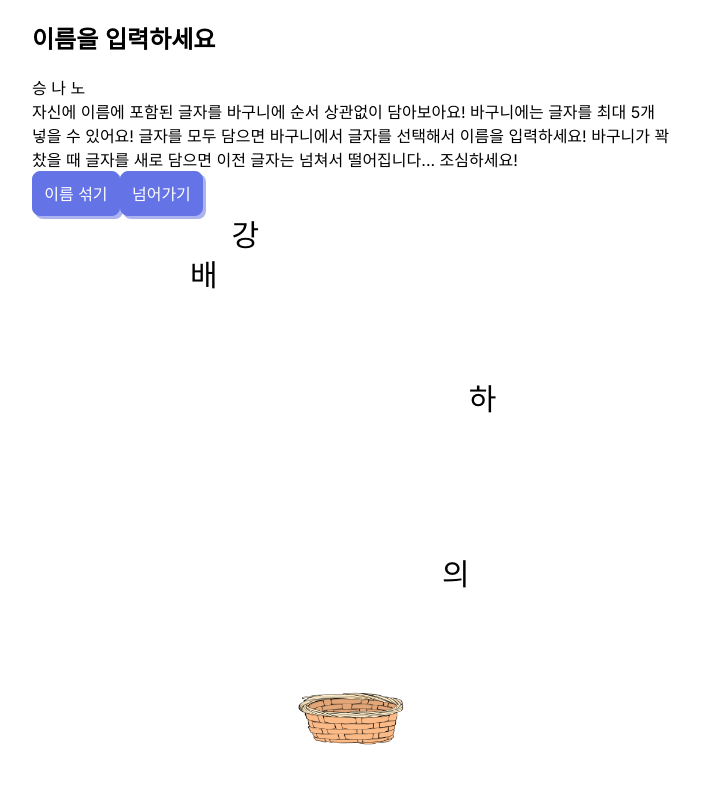
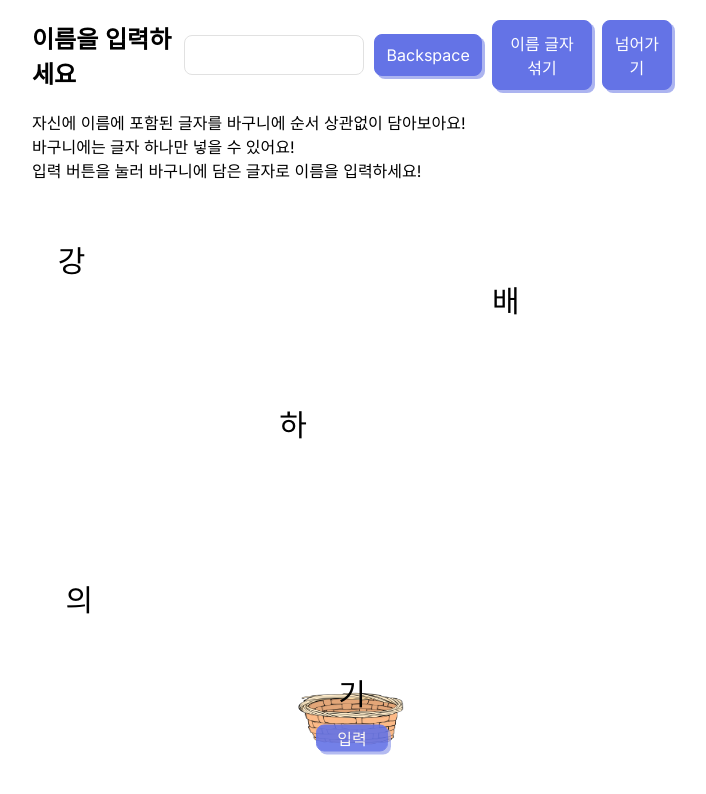
Before and after one commit to Team-SADA/SADA_UI, a React (Create React App) app: page /name in a window 1280 px wide. Shown: the top 794 px of the page, without its empty margins (288-994 px from the left). Built offline with nearby package versions, Linux system fonts and the light colour scheme.

Commit message:
Name Input & Notification

```diff
--- a/src/pages/name_page.module.scss
+++ b/src/pages/name_page.module.scss
@@ -4,10 +4,21 @@
   user-select: none;
 
   .header {
-    h2 {
+    .title {
+      display: flex;
+      flex-direction: row;
+      gap: 10px;
+      align-items: center;
+
+      h2 {
+      }
+      input {
+        width: 180px;
+        height: 40px;
+        font-size: 25px;
+      }
     }
-    input {
-    }
+
     .description {
     }
   }
@@ -15,6 +26,7 @@
   .nameTable {
     position: relative;
     width: 100%;
+    margin-top: 60px;
     span {
       position: absolute;
       animation: fall 1.2s ease-in forwards;
@@ -36,18 +48,30 @@
       position: absolute;
       width: 100%;
       height: 100%;
+      z-index: 0;
+    }
+
+    div {
+      display: flex;
+      justify-content: center;
+
+      span {
+        font-size: 30px;
+        z-index: 1;
+      }
     }
 
     button {
       position: absolute;
-      width: 80%;
-      height: 20%;
+      width: 60%;
+      height: 30%;
       left: 50%;
-      opacity: 70%;
+      opacity: 90%;
+      padding: 0;
     }
 
     .button1 {
-      top: 35%;
+      top: 45%;
       transform: translate(-50%, 50%);
     }
 
--- a/src/pages/name_page.tsx
+++ b/src/pages/name_page.tsx
@@ -2,6 +2,7 @@ import { useNavigate } from "react-router";
 import classes from "./name_page.module.scss";
 import { useContext, useEffect, useState } from "react";
 import GlobalContext from "../components/context/context";
+import {useNotification} from "../components/notification/NotificationProvider";
 
 const DEBUG = false;
 
@@ -42,35 +43,48 @@ interface Block {
 
 export default function NamePage() {
   const navigate = useNavigate();
-
+  const notice = useNotification();
   const { studentNumber } = useContext(GlobalContext);
 
   const submitHandler = () => {
+    if (name !== json[studentNumber]) {
+      notice({
+        type: "SUCCESS",
+        message: "학번과 이름이 안 맞네요~",
+      });
+      return;
+    }
     clearTimeout(timeoutId!);
     console.log(studentNumber);
     console.log(json[studentNumber]);
+    notice({
+      type: "SUCCESS",
+      message: "이름 쓰기 성공!",
+    });
     navigate("/birthday");
   };
 
   const [mouseX, setMouseX] = useState(window.innerWidth / 2);
   const [charQueue, setCharQueue] = useState<string[]>(nameChars);
   const [newCharIndex, setNewCharIndex] = useState(0);
-  const [listener, setListener] = useState<EventListener | null>(null);
-  const [name, setName] = useState<(string | null)[]>([null, null, null]);
+  const [basketChars, setBasketChars] = useState<(string | null)[]>([null]);
+  const [name, setName] = useState<string>("");
 
   const [collide, setCollide] = useState(false);
-
-  const shuffleName = () => {
-    setName(shuffle(name));
-  }
 
   const randomLeft = () => Math.random() * window.innerWidth * 0.5;
 
   const createNewBlock = (): Block => {
     // if (newCharIndex >= charQueue.length) return { char: "", left: 0 };
     const data = charQueue[newCharIndex % charQueue.length];
-    setNewCharIndex(newCharIndex % charQueue.length + 1);
-    return { char: data, left: randomLeft() };
+    setNewCharIndex((newCharIndex + 1) % charQueue.length);
+    let left = randomLeft();
+    while (
+        blockList[(newCharIndex - 1) % charQueue.length] !== undefined &&
+        Math.abs(left - blockList[(newCharIndex - 1) % charQueue.length].left) < 200
+        )
+      left = randomLeft();
+    return { char: data, left: left };
   };
 
   const [blockList, setBlockList] = useState<Block[]>([]);
@@ -115,8 +129,8 @@ export default function NamePage() {
           const basketRelativeBlockX = collidedBlock.left - mouseX + window.innerWidth / 4;
           console.log('block: ', collidedBlock.char, basketRelativeBlockX);
           if (-60 <= basketRelativeBlockX && basketRelativeBlockX <= 60) {
-            if (!name.includes(collidedBlock.char)) {
-              setName([...name.slice(1), collidedBlock.char]);
+            if (!basketChars.includes(collidedBlock.char)) {
+              setBasketChars([...basketChars.slice(1), collidedBlock.char]);
               setCollide(true);
             }
           }
@@ -128,24 +142,24 @@ export default function NamePage() {
   return (
     <section className={classes.section}>
       <div className={classes.header}>
-        <h2>이름을 입력하세요</h2>
-        <span>
-          {name.map(char => (
-            <span>{char !== null ? char : '_'} </span>
-          ))}
-        </span>
+        <div className={classes.title}>
+          <h2>이름을 입력하세요</h2>
+          <input type="text" value={name} readOnly/>
+          <button className="btn-flat" onClick={() => setName(name.slice(0, -1))}>
+            Backspace
+          </button>
+          <button className="btn-flat" onClick={() => setName(shuffle(name.split("")).join(""))}>
+            이름 글자 섞기
+          </button>
+          <button className="btn-flat" onClick={submitHandler}>
+            넘어가기
+          </button>
+        </div>
         <div className={classes.description}>
-          자신에 이름에 포함된 글자를 바구니에 순서 상관없이 담아보아요!
-          바구니에는 글자를 최대 5개 넣을 수 있어요!
-          글자를 모두 담으면 바구니에서 글자를 선택해서 이름을 입력하세요!
-          바구니가 꽉 찼을 때 글자를 새로 담으면 이전 글자는 넘쳐서 떨어집니다... 조심하세요!
+          자신에 이름에 포함된 글자를 바구니에 순서 상관없이 담아보아요!<br/>
+          바구니에는 글자 하나만 넣을 수 있어요!<br/>
+          입력 버튼을 눌러 바구니에 담은 글자로 이름을 입력하세요!
         </div>
-        <button className="btn-flat" onClick={shuffleName}>
-          이름 섞기
-        </button>
-        <button className="btn-flat" onClick={submitHandler}>
-          넘어가기
-        </button>
       </div>
       <div className={classes.nameTable}>
         {blockList.map((block) => (
@@ -154,16 +168,19 @@ export default function NamePage() {
           </span>
         ))}
       </div>
-      <div className={classes.basket} style={{left: mouseX - 60, ...(collide ? {backgroundColor: 'red'} : {})}}>
-        <img src={"./basket.png"} alt="basket" />
-        {/*
-        <button type="button" className={classes.button1} onClick={() => {}}>
+      <div className={classes.basket} style={{left: mouseX - 60}}>
+        <img src={"./basket.png"} alt="basket"/>
+        <div>
+          {basketChars.map(char => (
+              <span style={collide ? {color: '#6473E6'} : {}}>{char !== null ? char : '_'} </span>
+          ))}
+        </div>
+        <button type="button" className={`btn-flat ${classes.button1}`} onClick={() => {
+          setName(name + basketChars[0]);
+          setBasketChars([...basketChars.slice(1)]);
+        }}>
           입력
         </button>
-        <button type="button" className={classes.button2} onClick={() => {}}>
-          버리기
-        </button>
-        */}
       </div>
     </section>
   );
```
